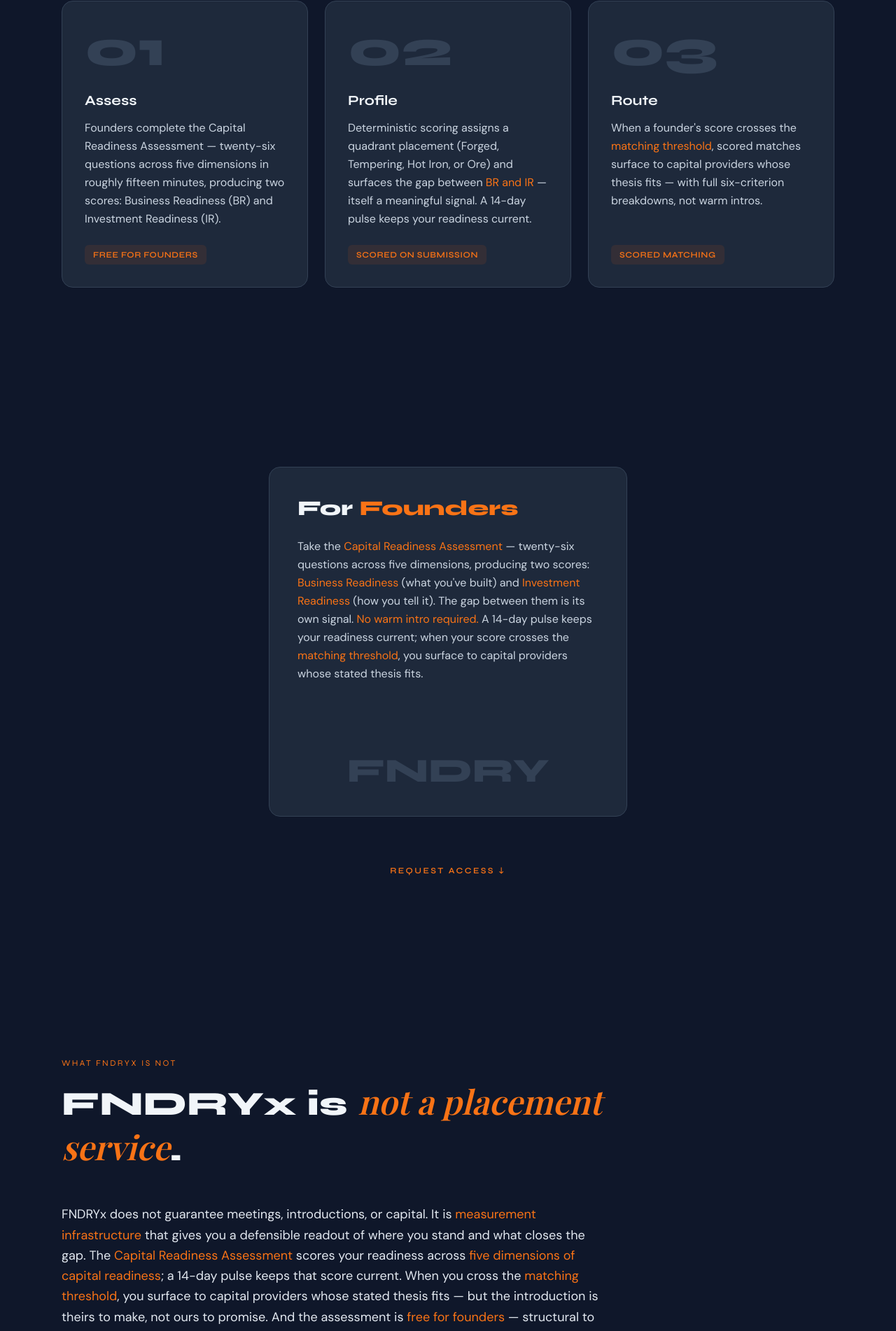
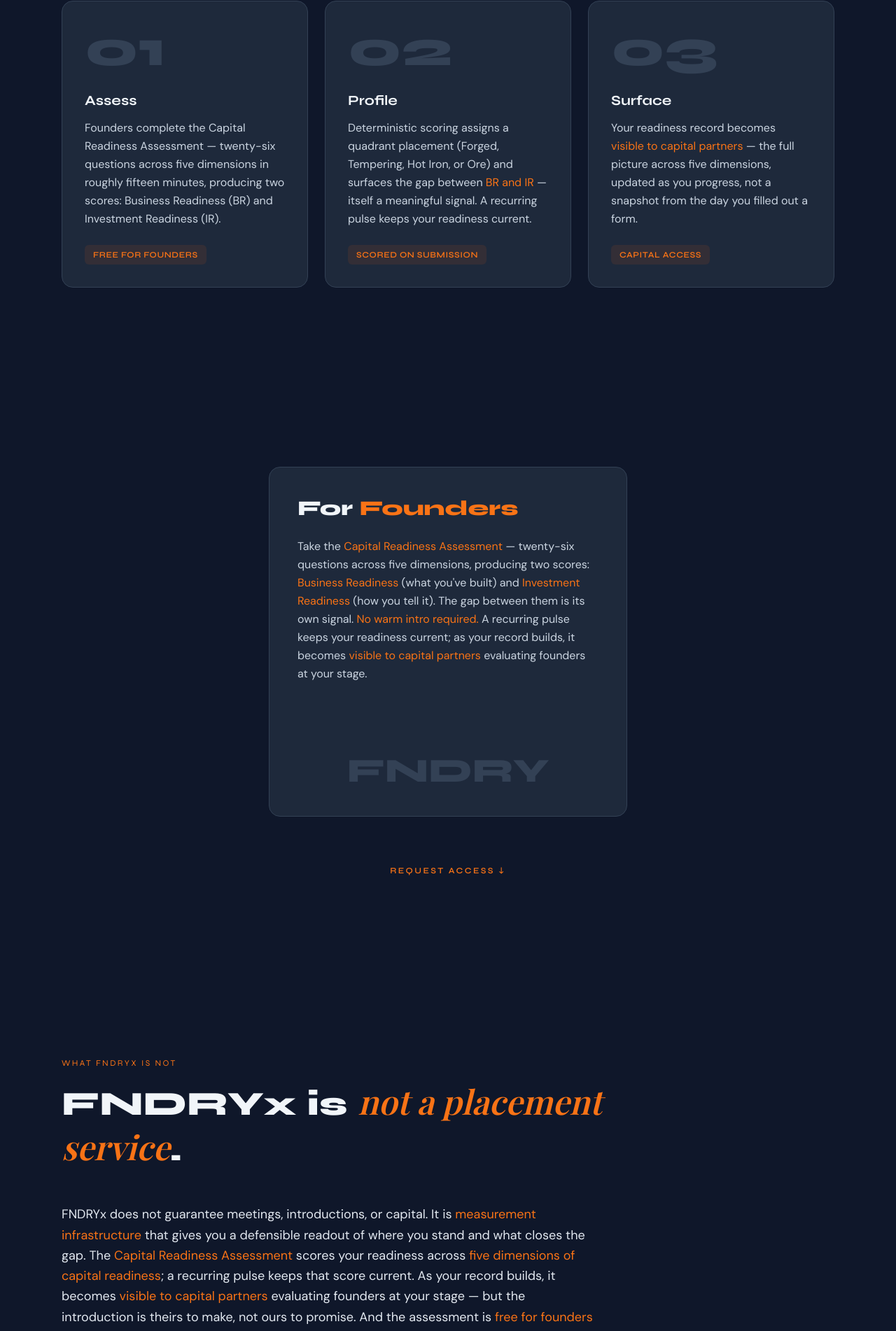
Before and after one commit to HARN26/fndryx-website, a Next.js app: page / in a window 1280 px wide. Shown: the part 2091-3993 px from the top of the page at 70% size. Built offline with nearby package versions, Linux system fonts and the light colour scheme.

Commit message:
site: retire exchange framing, live-matching claims, and fixed-cadence pulse claim

```diff
--- a/src/app/api/founder-forge/route.ts
+++ b/src/app/api/founder-forge/route.ts
@@ -57,8 +57,8 @@
     <p style="margin:0 0 12px 0;color:#f1f5f9;font-weight:600;">What happens next:</p>
     <ol style="margin:0 0 24px 0;padding-left:20px;">
       <li style="margin-bottom:8px;">You complete the assessment and receive two scores: <strong style="color:#f1f5f9;">Business Readiness (BR)</strong> and <strong style="color:#f1f5f9;">Investment Readiness (IR)</strong>. The gap between them is its own signal.</li>
-      <li style="margin-bottom:8px;">A 14-day pulse keeps your readiness current; your score history compounds across reassessments.</li>
-      <li style="margin-bottom:8px;">When your score crosses the <strong style="color:#f1f5f9;">matching threshold</strong>, you surface to capital providers whose stated thesis fits — but the introduction is theirs to make, not ours to promise. FNDRYx is <strong style="color:#f1f5f9;">measurement infrastructure, not a placement service</strong>.</li>
+      <li style="margin-bottom:8px;">A recurring pulse keeps your readiness current; your score history compounds across reassessments.</li>
+      <li style="margin-bottom:8px;">As your record builds, it becomes <strong style="color:#f1f5f9;">visible to capital partners</strong> evaluating founders at your stage — but the introduction is theirs to make, not ours to promise. FNDRYx is <strong style="color:#f1f5f9;">measurement infrastructure, not a placement service</strong>.</li>
     </ol>
     <p style="margin:0 0 20px 0;">Questions? Just reply to this email.</p>
     <p style="margin:0;color:#f97316;font-weight:600;">— The FNDRYx team</p>
@@ -71,8 +71,8 @@
 
 What happens next:
 1. You complete the assessment and receive two scores: Business Readiness (BR) and Investment Readiness (IR). The gap between them is its own signal.
-2. A 14-day pulse keeps your readiness current; your score history compounds across reassessments.
-3. When your score crosses the matching threshold, you surface to capital providers whose stated thesis fits — but the introduction is theirs to make, not ours to promise. FNDRYx is measurement infrastructure, not a placement service.
+2. A recurring pulse keeps your readiness current; your score history compounds across reassessments.
+3. As your record builds, it becomes visible to capital partners evaluating founders at your stage — but the introduction is theirs to make, not ours to promise. FNDRYx is measurement infrastructure, not a placement service.
 
 Questions? Just reply to this email.
 
@@ -90,7 +90,7 @@
     <p style="margin:0 0 20px 0;">Thanks for your interest in the <strong style="color:#f1f5f9;">FNDRYx platform</strong>.</p>
     <p style="margin:0 0 12px 0;">Our team will reach out within 48 hours with next steps, including:</p>
     <ul style="margin:0 0 24px 0;padding-left:20px;">
-      <li style="margin-bottom:8px;">Scored deal flow filtered against your stated thesis, with six-criterion match explanations and deterministic scoring</li>
+      <li style="margin-bottom:8px;">Founder readiness records — five dimensions, deterministic scoring, with the full breakdown behind every score rather than a bare rank</li>
       <li style="margin-bottom:8px;">How to refer founders directly into the Capital Readiness Assessment</li>
       <li style="margin-bottom:8px;">Capital provider onboarding</li>
     </ul>
@@ -103,7 +103,7 @@
 Thanks for your interest in the FNDRYx platform.
 
 Our team will reach out within 48 hours with next steps, including:
-- Scored deal flow filtered against your stated thesis, with six-criterion match explanations and deterministic scoring
+- Founder readiness records — five dimensions, deterministic scoring, with the full breakdown behind every score rather than a bare rank
 - How to refer founders directly into the Capital Readiness Assessment
 - Capital provider onboarding
 
--- a/src/app/layout.tsx
+++ b/src/app/layout.tsx
@@ -37,12 +37,14 @@
   },
   description: SITE_DESCRIPTION,
   keywords: [
-    "capital-readiness",
-    "founder forge",
+    "capital readiness",
     "venture capital",
     "startup funding",
     "capital readiness infrastructure",
-    "investor matching",
+    "investment readiness",
+    "business readiness",
+    "startup readiness assessment",
+    "founder readiness record",
   ],
   authors: [{ name: "FNDRYx" }],
   openGraph: {
--- a/src/components/AntiClaim.tsx
+++ b/src/components/AntiClaim.tsx
@@ -29,12 +29,13 @@
           <span className="text-fire-400">Capital Readiness Assessment</span>{" "}
           scores your readiness across{" "}
           <span className="text-fire-400">five dimensions of capital readiness</span>
-          ; a 14-day pulse keeps that score current. When you cross the{" "}
-          <span className="text-fire-400">matching threshold</span>, you surface
-          to capital providers whose stated thesis fits — but the introduction
-          is theirs to make, not ours to promise. And the assessment is{" "}
+          ; a recurring pulse keeps that score current. As your record builds,
+          it becomes{" "}
+          <span className="text-fire-400">visible to capital partners</span>{" "}
+          evaluating founders at your stage — but the introduction is theirs to
+          make, not ours to promise. And the assessment is{" "}
           <span className="text-fire-400">free for founders</span> — structural
-          to how the exchange works, not a promotion.
+          to how the evaluation layer works, not a promotion.
         </p>
       </div>
     </section>
--- a/src/components/Audiences.tsx
+++ b/src/components/Audiences.tsx
@@ -35,9 +35,10 @@
               <span className="text-fire-400">Investment Readiness</span> (how you
               tell it). The gap between them is its own signal.{" "}
               <span className="text-fire-400">No warm intro required.</span> A
-              14-day pulse keeps your readiness current; when your score crosses
-              the <span className="text-fire-400">matching threshold</span>, you
-              surface to capital providers whose stated thesis fits.
+              recurring pulse keeps your readiness current; as your record
+              builds, it becomes{" "}
+              <span className="text-fire-400">visible to capital partners</span>{" "}
+              evaluating founders at your stage.
             </p>
             <div aria-hidden className={decoWrapperClass}>
               <span
--- a/src/components/HowItWorks.tsx
+++ b/src/components/HowItWorks.tsx
@@ -28,23 +28,23 @@
         Deterministic scoring assigns a quadrant placement (Forged, Tempering,
         Hot Iron, or Ore) and surfaces the gap between{" "}
         <span className="text-fire-400">BR and IR</span> — itself a meaningful
-        signal. A 14-day pulse keeps your readiness current.
+        signal. A recurring pulse keeps your readiness current.
       </>
     ),
     badge: "Scored on Submission",
   },
   {
     number: "03",
-    title: "Route",
+    title: "Surface",
     body: (
       <>
-        When a founder&apos;s score crosses the{" "}
-        <span className="text-fire-400">matching threshold</span>, scored matches
-        surface to capital providers whose thesis fits — with full six-criterion
-        breakdowns, not warm intros.
+        Your readiness record becomes{" "}
+        <span className="text-fire-400">visible to capital partners</span> — the
+        full picture across five dimensions, updated as you progress, not a
+        snapshot from the day you filled out a form.
       </>
     ),
-    badge: "Scored Matching",
+    badge: "Capital Access",
   },
 ];
 
--- a/src/content/blog/the-most-inefficient-market-in-america.mdx
+++ b/src/content/blog/the-most-inefficient-market-in-america.mdx
@@ -6,7 +6,7 @@
 excerpt: "Startup capital allocates billions on data no other capital market would trade on."
 coverImage: "/images/blog/the-most-inefficient-market-in-america-cover-2026-08.png"
 coverAlt: "A broken road and scattered campfires in a dark desert."
-tags: ["markets", "capital-readiness", "exchange", "capital", "founders", "efficiency"]
+tags: ["markets", "capital-readiness", "market-efficiency", "capital", "founders"]
 draft: false
 ---
 
```
